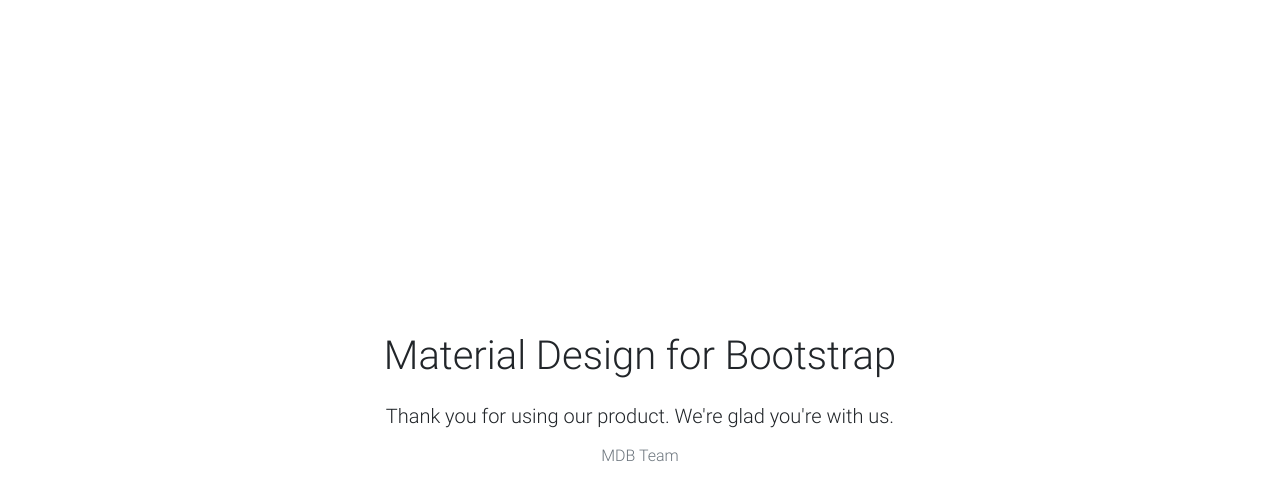
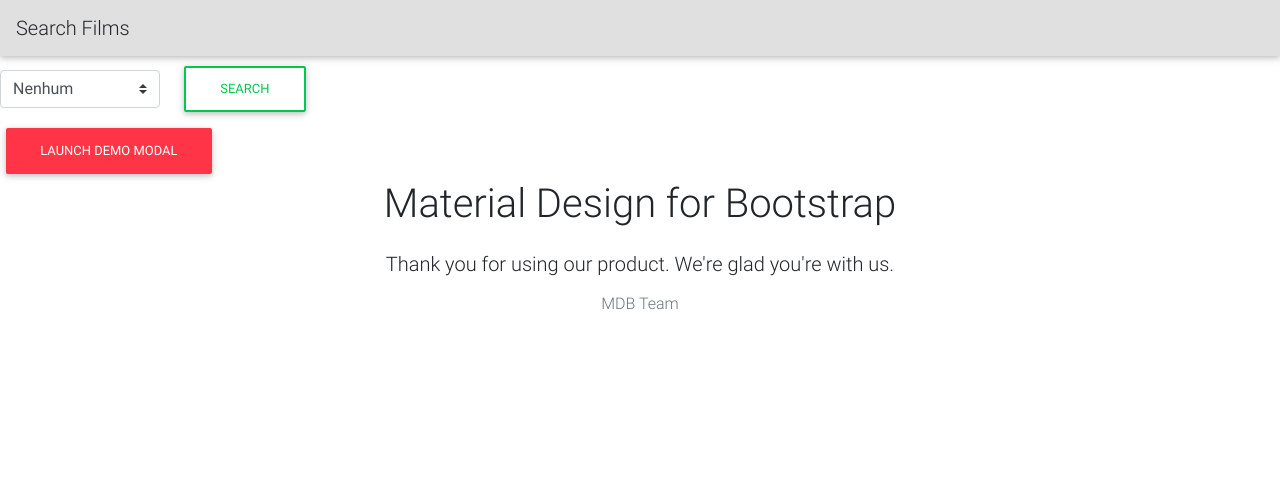
Before and after one commit to maridematte/Rangers-Power, a plain HTML site: page index.html in a window 1280 px wide. Drawn offline with Linux system fonts and the light colour scheme.

Commit message:
adicionado modal

```diff
--- a/index.html
+++ b/index.html
@@ -18,9 +18,71 @@
 </head>
 
 <body>
+    <nav class="navbar navbar-light bg-light justify-content-between">
+      <a class="navbar-brand" id="navBar">Search Films</a>
+    </nav>
+    <form class="form-inline">
+      <div class="form-row align-items-center">
+        <div class="col-auto my-1" id="search">
+          <select  class="custom-select mr-sm-2" id="sel1">
+            <option value="0">Nenhum</option>
+            <option value="28">Ação</option>
+            <option value="16">Animação</option>
+            <option value="12">Aventura</option>
+            <option value="35">Comédia</option>
+            <option value="99">Documentário</option>
+            <option value="18">Drama</option>
+            <option value="10751">Família</option>
+            <option value="14">Fantasia</option>
+            <option value="878">Ficção Científica</option>
+            <option value="10752">Guerra</option>
+            <option value="36">Histórico</option>
+            <option value="80">Investigação</option>
+            <option value="9648">Mistério</option>
+            <option value="10402">Música</option>
+            <option value="37">Ocidental</option>
+            <option value="10749">Romance</option>
+            <option value="53">Suspense</option>
+            <option value="10770">Televisão</option>
+            <option value="27">Terror</option>
+          </select>
+        </div>
+        <div class="col-auto my-1">
+          <a onclick= href="">
+            <button type="submit" class="btn btn-outline-success">Search</button>
+          </a>
 
+        </div>
+      </div>
+    </form>
+
+    <!-- Button trigger modal -->
+  <button id="modalActivate" type="button" class="btn btn-danger">
+   Launch demo modal
+  </button>
+  <!-- Modal -->
+  <div class="modal fade right" id="exampleModalPreview" tabindex="-1" role="dialog" aria-labelledby="exampleModalPreviewLabel" aria-hidden="true">
+   <div class="modal-dialog" role="document">
+     <div class="modal-content">
+       <div class="modal-header">
+         <h5 class="modal-title" id="exampleModalPreviewLabel">Modal title</h5>
+         <button type="button" class="close" data-dismiss="modal" aria-label="Close">
+           <span aria-hidden="true">&times;</span>
+         </button>
+       </div>
+       <div class="modal-body">
+         ...
+       </div>
+       <div class="modal-footer">
+         <button type="button" class="btn btn-secondary" data-dismiss="modal">Close</button>
+         <button type="button" class="btn btn-primary">Save changes</button>
+       </div>
+     </div>
+   </div>
+  </div>
+<!-- Modal -->
     <!-- Start your project here-->
-    <div style="height: 100vh">
+    <div>
         <div class="flex-center flex-column">
             <h1 class="animated fadeIn mb-4">Material Design for Bootstrap</h1>
 
```
